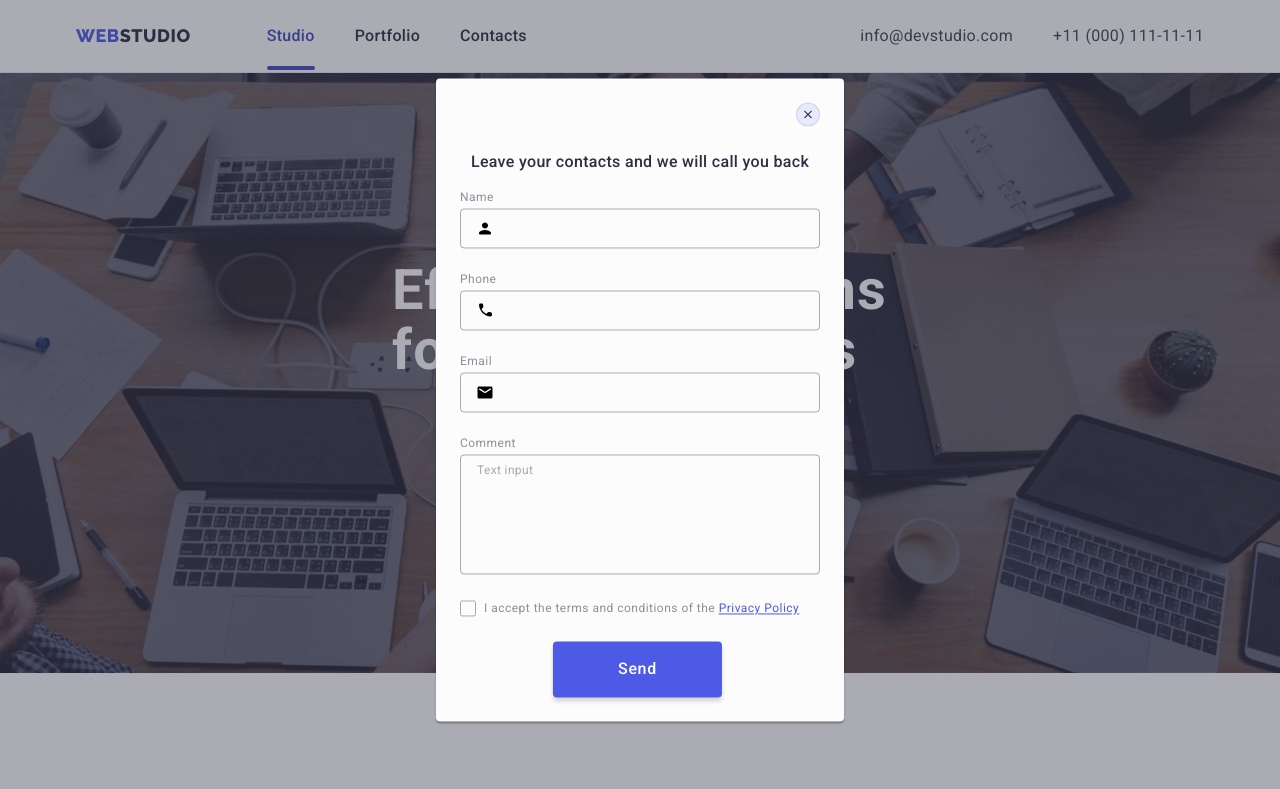
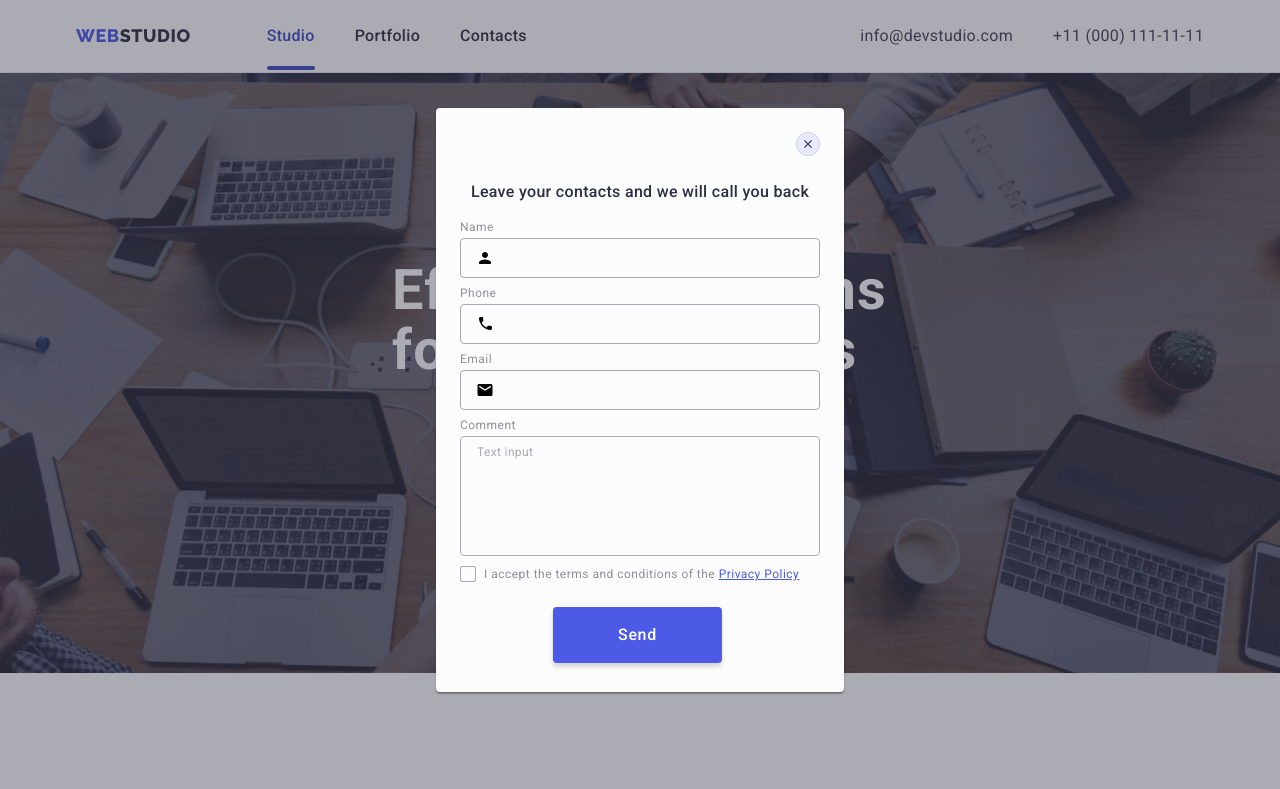
Before and after one commit to Tsunami355/goit-homework-05, a plain HTML site: page index.html in a window 1280 px wide. Both pictures are taken after a click on the button "Order Service". Shown: the top 789 px of the page. Drawn offline with nearby package versions, Linux system fonts and the light colour scheme.

Commit message:
modal-changes

```diff
--- a/css/styles.css
+++ b/css/styles.css
@@ -787,7 +787,7 @@ body {
 }
 
 .modal-field {
-    margin-bottom: 24px;
+    margin-bottom: 8px;
     position: relative;
 }
 
@@ -825,6 +825,8 @@ body {
     transform: translateY(-50%);
     transition: fill 250ms cubic-bezier(0.4, 0, 0.2, 1);
 }
+
+
 
 .modal-textarea {
     display: flex;
@@ -893,7 +895,7 @@ body {
     background-color: #404BBF;
     border: none;
     fill: #F4F4FD;
-    ;
+
 }
 
 
--- a/index.html
+++ b/index.html
@@ -623,7 +623,7 @@
         <div class="footer-modal">
           <p class="footer-modal-text">Subscribe</p>
           <form class="footer-form">
-            <label aria-label="email">
+            <label aria-label="email" class="footer-label">
               <input
                 type="email"
                 name="footer-email"
@@ -633,7 +633,7 @@
             </label>
             <button type="submit" class="footer-form-btn">
               Subscribe
-              <svg class="footer-modal-icon" width="24" height="20">
+              <svg class="footer-modal-icon" width="24" height="24">
                 <use href="./images/icons.svg#icon-send"></use>
               </svg>
             </button>
@@ -659,7 +659,7 @@
                 class="modal-input"
                 id="user-name"
               />
-              <svg class="modal-input-icon" width="18" hight="24">
+              <svg class="modal-input-icon" width="18" height="24">
                 <use href="./images/icons.svg#icon-person"></use>
               </svg>
             </div>
@@ -673,7 +673,7 @@
                 class="modal-input"
                 id="user-phone"
               />
-              <svg class="modal-input-icon" width="18" hight="24">
+              <svg class="modal-input-icon" width="18" height="24">
                 <use href="./images/icons.svg#icon-phone"></use>
               </svg>
             </div>
@@ -687,7 +687,7 @@
                 class="modal-input"
                 id="user-email"
               />
-              <svg class="modal-input-icon" width="18" hight="24">
+              <svg class="modal-input-icon" width="18" height="24">
                 <use href="./images/icons.svg#icon-email"></use>
               </svg>
             </div>
```
